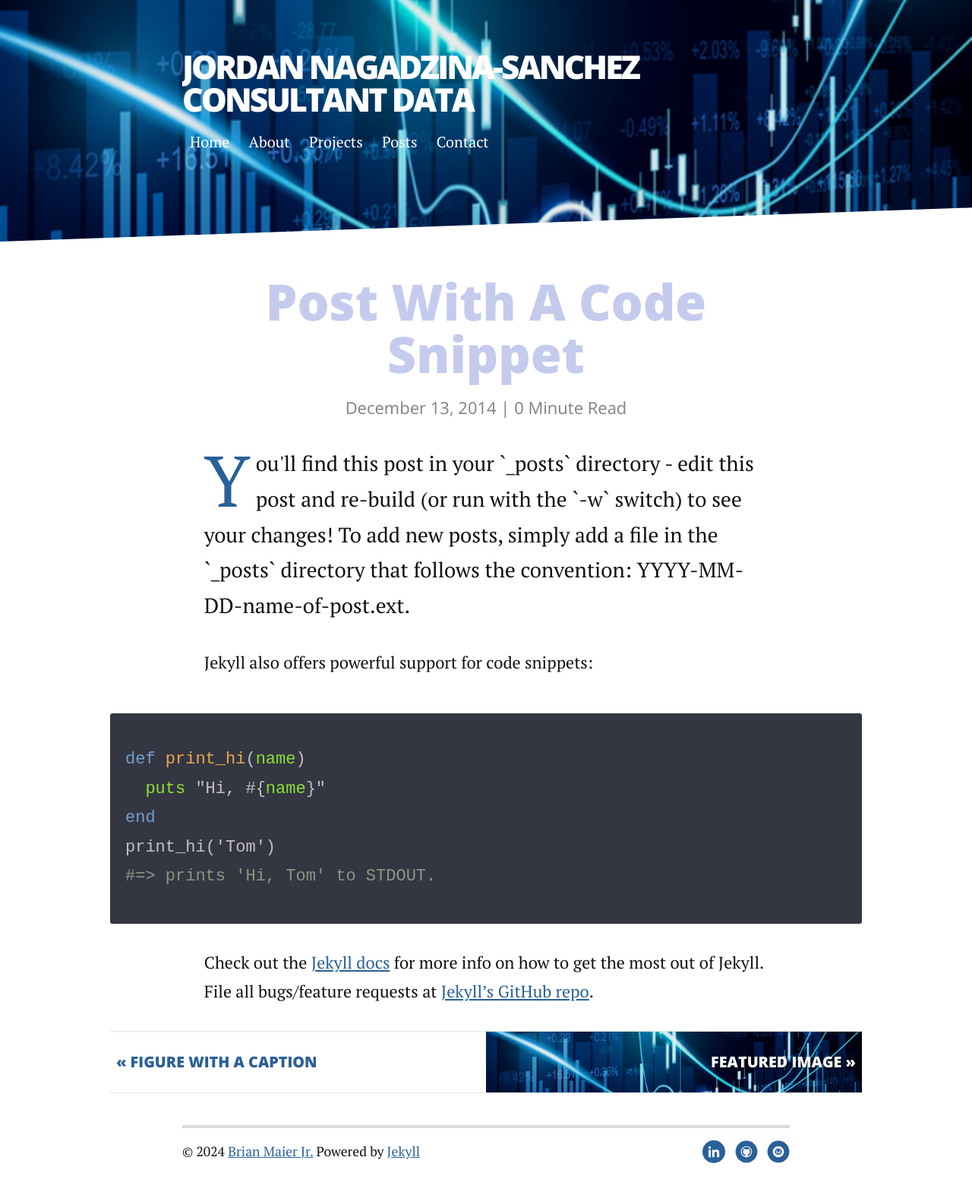
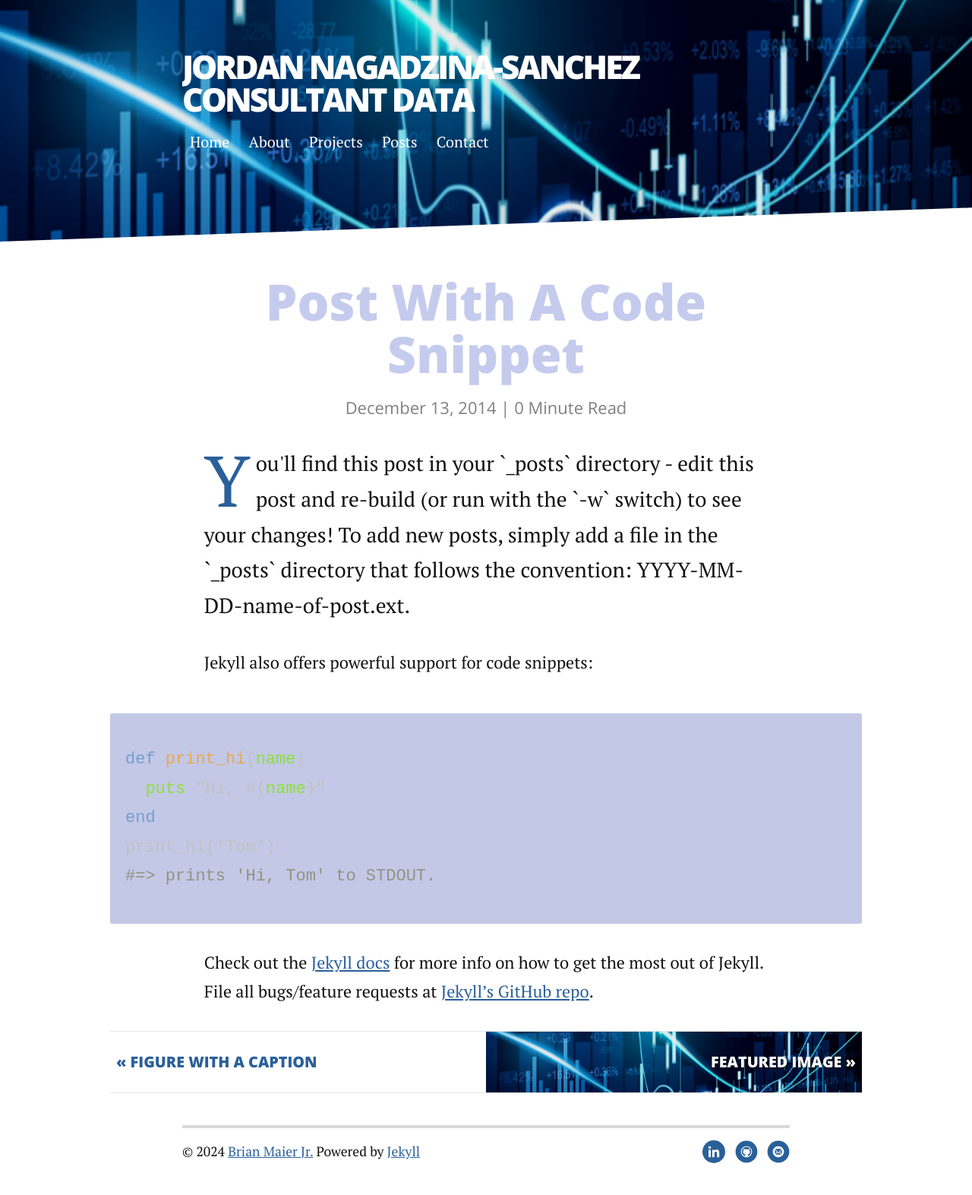
Before and after one commit to JordanNSZ/portofolio, a Jekyll site: the page built from _posts/2014-12-13-code-snippet.markdown, in a window 1280 px wide. Shown: the whole page at 76% size. Built offline with Jekyll 4.4.1, drawn with Linux system fonts in a browser that asks for light colours; nearby versions of some CDN libraries; comment, search, counter and statistics services are not loaded.

Commit message:
try again

```diff
--- a/_sass/modules/_syntax.scss
+++ b/_sass/modules/_syntax.scss
@@ -12,7 +12,7 @@
   -webkit-border-radius: 3px;
   border-radius: 3px;
   padding: 20px;
-  background: #343642;
+  background: #c3c8e6;
   color: #C1C2C3;
 }
 .highlight .hll { background-color: #ffc; }
```
Also changed, not shown: _sass/partials/_typography.scss (line endings or trailing spaces).
